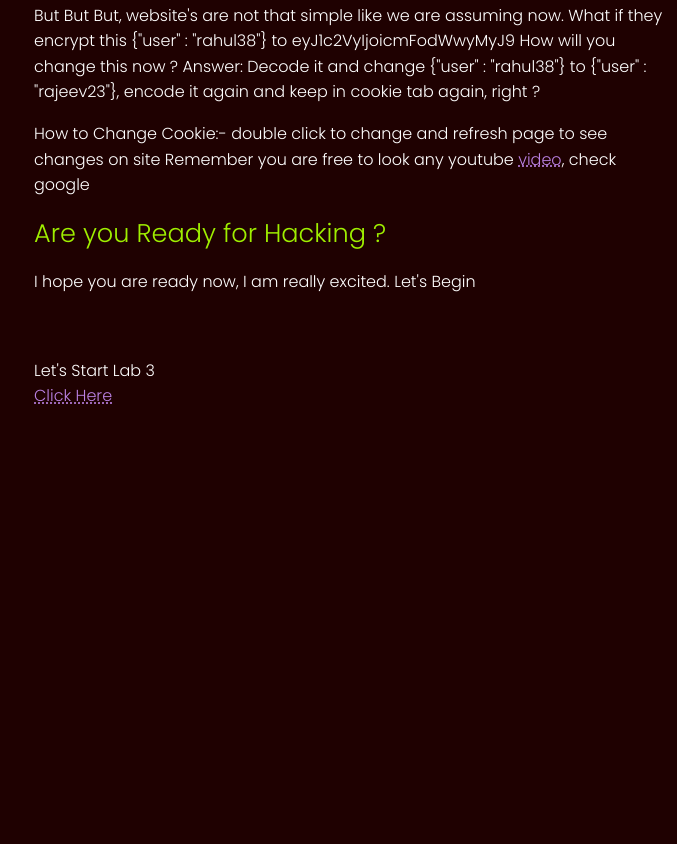
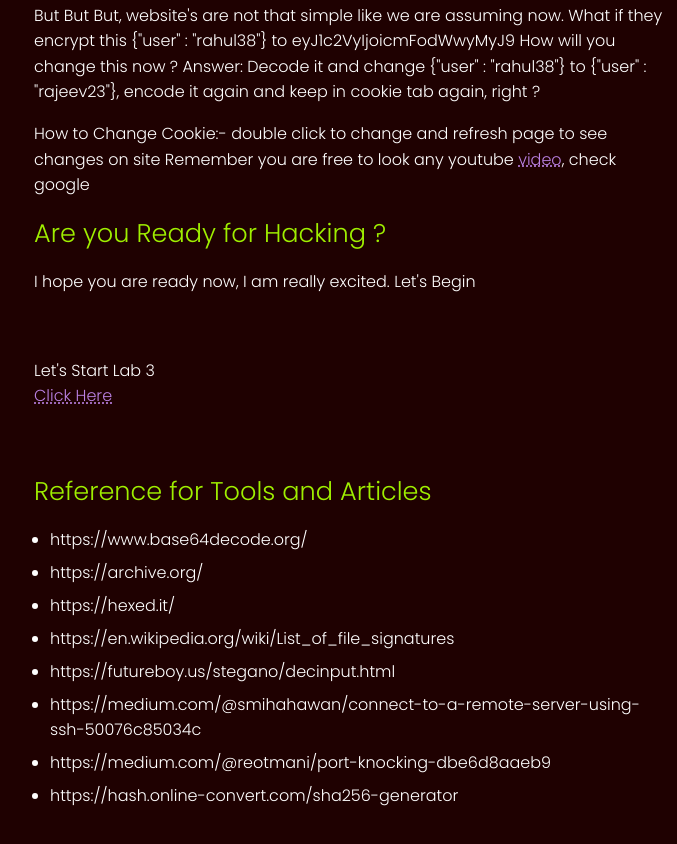
Before and after one commit to dhruv11011/Lab3, a plain HTML site: page index.html in a window 1280 px wide. Shown: the part 2595-3439 px from the top of the page, without its empty margins (286-963 px from the left). Before the commit the page ends 3147 px from the top, so only its background shows below. Drawn offline with Linux system fonts and the light colour scheme.

Commit message:
Update index.html

```diff
--- a/index.html
+++ b/index.html
@@ -52,6 +52,18 @@
 
             </div>
         </section>
+        <p class="question">Reference for Tools and Articles</p>
+                <ul>
+                <li>https://www.base64decode.org/</li>
+                <li>https://archive.org/</li>
+                <li>https://hexed.it/</li>
+                <li>https://en.wikipedia.org/wiki/List_of_file_signatures</li>
+                <li>https://futureboy.us/stegano/decinput.html</li>
+                <li>https://medium.com/@smihahawan/connect-to-a-remote-server-using-ssh-50076c85034c</li>
+                <li>https://medium.com/@reotmani/port-knocking-dbe6d8aaeb9</li>
+                <li>https://hash.online-convert.com/sha256-generator</li>
+
+            </ul>
 
     </div>
 
```
